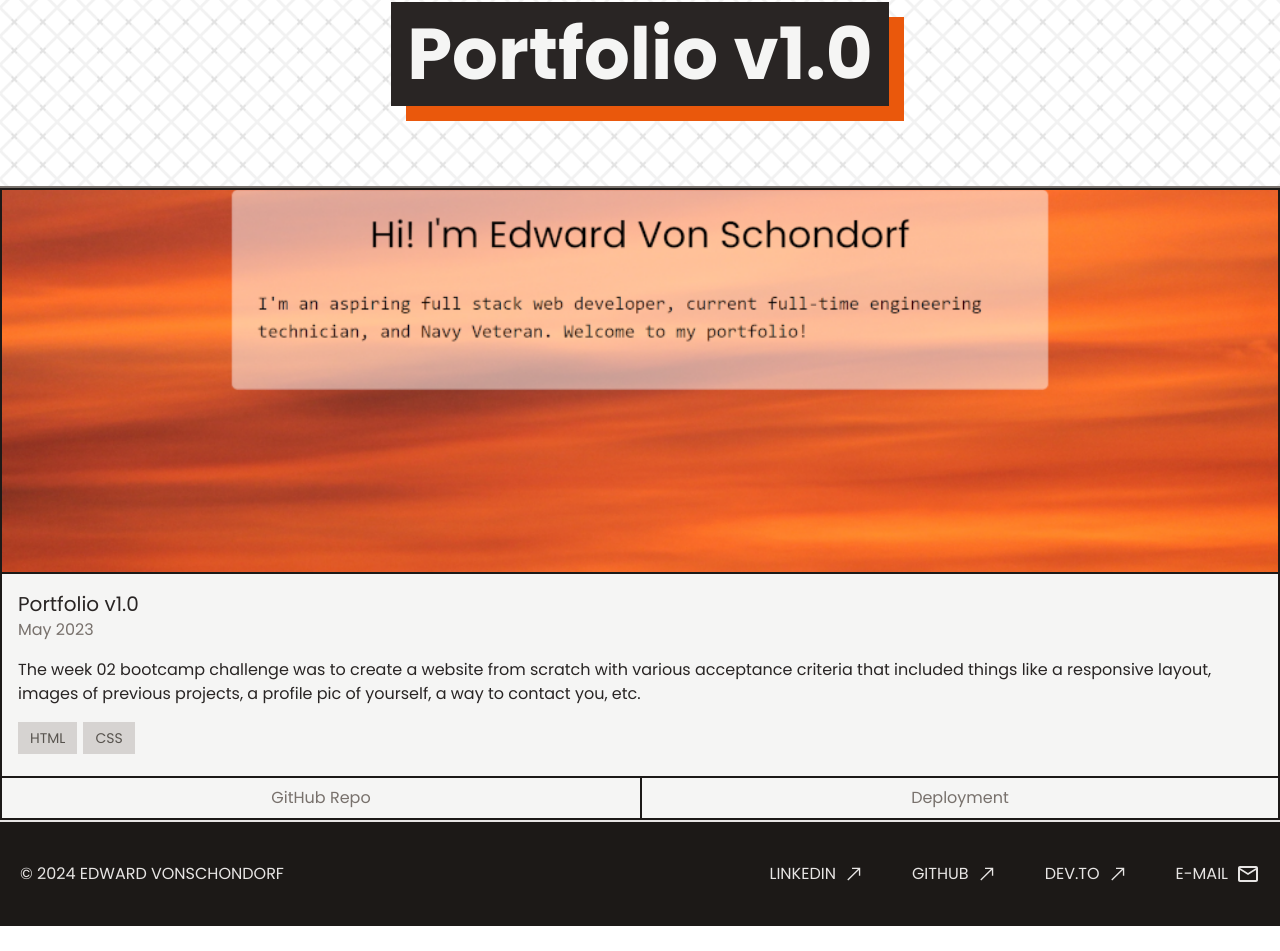
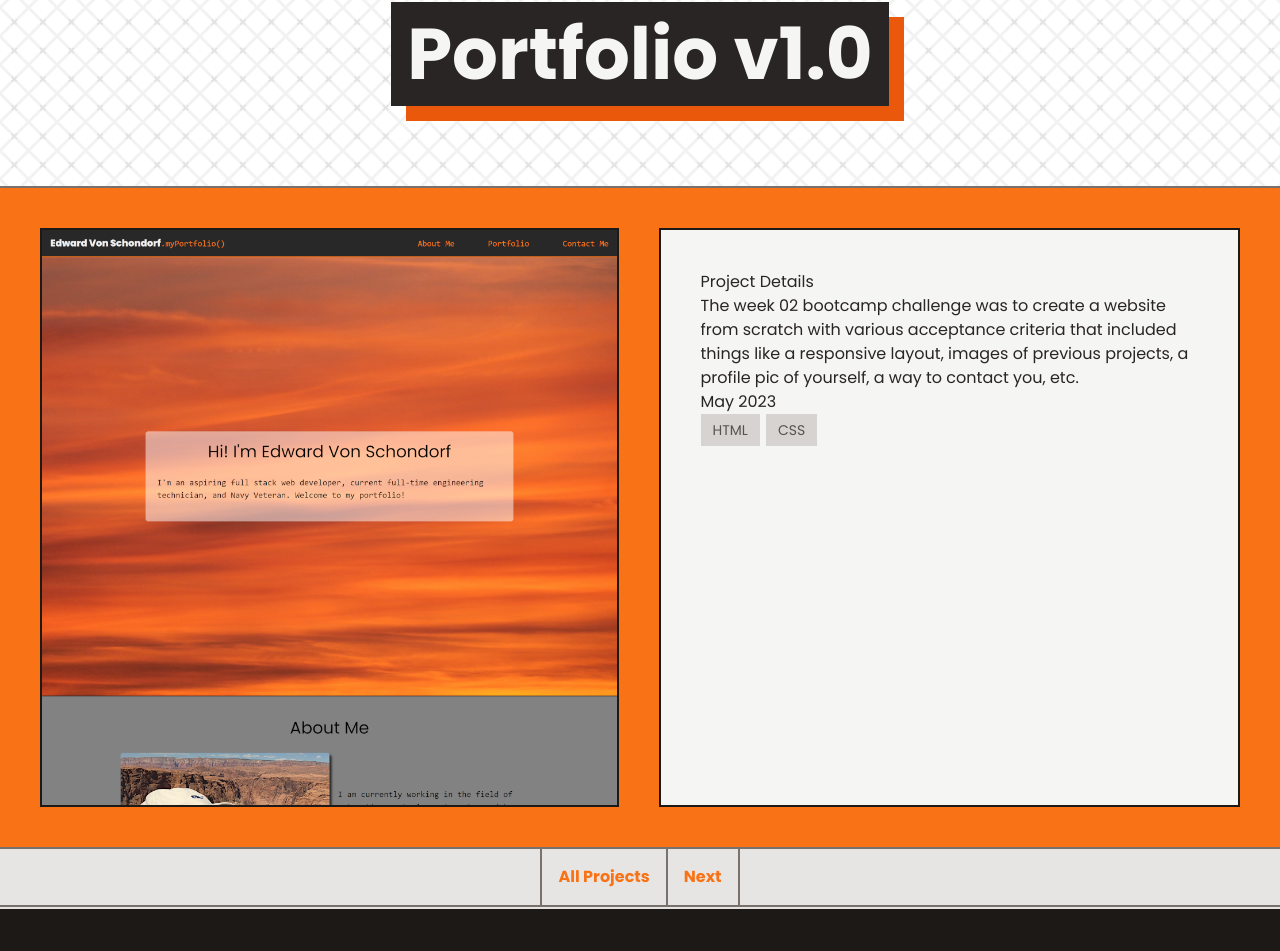
Before and after one commit to Torvec/portfolio-v2.5, a React (Vite) app: page /projects/projectDetails/1 in a window 1280 px wide. Shown: the part 136-1087 px from the top of the page. Before the commit the page ends 1062 px from the top, so only its background shows below. Built offline with nearby package versions, Linux system fonts and the light colour scheme.

Commit message:
Add working project details navigation and other small style changes

```diff
--- a/src/layout/components/Footer.jsx
+++ b/src/layout/components/Footer.jsx
@@ -7,7 +7,7 @@ export default function Footer() {
   };
 
   return (
-    <footer className="border-t-2 border-stone-200 flex flex-col md:flex-row items-center md:items-baseline md:justify-between gap-10 bg-stone-900 px-5 py-10 text-center font-sans md:ext-lg uppercase text-stone-200">
+    <footer className="border-t-2 border-stone-200 flex flex-col md:flex-row items-center md:items-baseline md:justify-between gap-10 bg-stone-900 px-2 lg:p-10 text-center font-sans md:ext-lg uppercase text-stone-200">
       <p>&copy; {getCurrentYear()} Edward Vonschondorf</p>
       <div className="flex justify-center gap-6 md:gap-12">
         <a
--- a/src/pages/home/ProjectsSection.jsx
+++ b/src/pages/home/ProjectsSection.jsx
@@ -1,28 +1,14 @@
-import ProjectList from "../projects/ProjectList";
+import ProjectsList from "../projects/ProjectsList";
 
 function ProjectsSection() {
   return (
     <section className="flex flex-col items-center border-t-2 border-stone-500 bg-orange-500 pt-20">
       <h2 className="mb-10 text-4xl font-bold md:text-6xl">Latest Projects</h2>
       <div className="p-6 lg:p-10">
-        <ProjectList />
+        <ProjectsList />
       </div>
     </section>
   );
 }
 
 export default ProjectsSection;
-
-/* CAROUSEL TEST */
-
-//   <section className="flex flex-col items-center bg-orange-500 pt-20">
-//   <h2 className="mb-10 text-4xl font-semibold uppercase md:text-6xl md:font-normal">
-//     Carousel Test
-//   </h2>
-//   <div className="container m-auto mb-10 px-5 xl:px-0">
-//     <EmblaCarousel />
-//   </div>
-//   <button className="mb-10 rounded-3xl border-2 border-stone-900 bg-stone-900 px-4 py-2 text-lg text-stone-50 transition-all duration-300 ease-in-out hover:rounded-full hover:border-stone-300 hover:bg-stone-700 hover:px-8">
-//     <RouterLink to={"/portfolio"}>All Projects</RouterLink>
-//   </button>
-// </section>
--- a/src/pages/projects/ProjectDetails.jsx
+++ b/src/pages/projects/ProjectDetails.jsx
@@ -1,20 +1,76 @@
-import { useParams } from "react-router-dom";
+import { useParams, Link } from "react-router-dom";
 import projectsData from "./projectsData.json";
 import PageHeader from "../../layout/components/PageHeader";
-import ProjectCard from "./ProjectCard";
-// import ProjectCard from "./ProjectCard";
 
 export default function ProjectDetails() {
   const { id } = useParams();
+  const nextId = Number(id) + 1;
+  const prevId = Number(id) - 1;
   const project = projectsData.find((project) => project.id === Number(id));
 
-  if(!project) {
+  if (!project) {
     return <div>Project not found!</div>; // TODO: Needs to throw an error that can be caught by the ErrorBoundary
   }
+
   return (
     <>
       <PageHeader>{project.title}</PageHeader>
-      <ProjectCard project={project} />
+      <section className="flex gap-10 bg-orange-500 p-2 lg:p-10">
+        <div className="w-1/2">
+          {project.image ? (
+            <img
+              src={`/assets/img/${project.image}`}
+              alt={project.title}
+              className="w-full border-2 border-stone-900"
+            />
+          ) : (
+            <p className="flex h-96 w-full items-center justify-center bg-stone-300 font-bold">
+              Image Not Available - Work In Progress
+            </p>
+          )}
+        </div>
+        <div className="w-1/2 border-2 border-stone-900 bg-stone-100 p-2 lg:p-10">
+          <h2>Project Details</h2>
+          <p>{project.description}</p>
+          <p>{project.dateCompleted}</p>
+          {/* Tech Stack */}
+          {project.techStack.map((tech, techIndex) => (
+            <span
+              className="mb-1.5 mr-1.5 inline-block bg-stone-300 px-3 py-1.5 text-sm text-stone-600"
+              key={techIndex}
+            >
+              {tech}
+            </span>
+          ))}
+        </div>
+      </section>
+      {/* PROJECTS NAVIGATION */}
+      <nav className="flex justify-center border-y-2 border-stone-500 bg-stone-200">
+        <div className="flex border-x-2 border-stone-500 font-bold text-orange-500">
+          {prevId < 1 ? null : (
+            <Link
+              to={`/projects/projectDetails/${prevId}`}
+              className="border-r-2 border-stone-500 p-4 transition-all duration-300 ease-in-out hover:bg-stone-300 hover:px-6"
+            >
+              Prev
+            </Link>
+          )}
+          <Link
+            to="/projects"
+            className="border-r-2 border-stone-500 p-4 transition-all duration-300 ease-in-out hover:bg-stone-300 hover:px-6"
+          >
+            All Projects
+          </Link>
+          {nextId > projectsData.length ? null : (
+            <Link
+              to={`/projects/projectDetails/${nextId}`}
+              className="p-4 transition-all duration-300 ease-in-out hover:bg-stone-300 hover:px-6"
+            >
+              Next
+            </Link>
+          )}
+        </div>
+      </nav>
     </>
   );
 }
--- a/src/pages/projects/ProjectList.jsx
+++ /dev/null
@@ -1,14 +0,0 @@
-// TODO: Add props so that it can be sorted in different ways
-
-import projectsData from "./projectsData";
-import ProjectCard from "./ProjectCard";
-
-export default function ProjectList() {
-  return (
-    <section className="grid grid-cols-1 gap-6 md:grid-cols-2 md:gap-12 lg:grid-cols-3">
-      {projectsData.map((project) => (
-        <ProjectCard key={project.id} project={project} />
-      ))}
-    </section>
-  );
-}
--- /dev/null
+++ b/src/pages/projects/ProjectsList.jsx
@@ -0,0 +1,28 @@
+// TODO: Add props so that it can be sorted in different ways
+
+import projectsData from "./projectsData";
+import ProjectCard from "./ProjectCard";
+
+export default function ProjectsList() {
+  return (
+    <section className="grid grid-cols-1 gap-6 md:grid-cols-2 md:gap-12 lg:grid-cols-3">
+      {projectsData.map((project) => (
+        <ProjectCard key={project.id} project={project} />
+      ))}
+    </section>
+  );
+}
+
+/* CAROUSEL TEST */
+
+//   <section className="flex flex-col items-center bg-orange-500 pt-20">
+//   <h2 className="mb-10 text-4xl font-semibold uppercase md:text-6xl md:font-normal">
+//     Carousel Test
+//   </h2>
+//   <div className="container m-auto mb-10 px-5 xl:px-0">
+//     <EmblaCarousel />
+//   </div>
+//   <button className="mb-10 rounded-3xl border-2 border-stone-900 bg-stone-900 px-4 py-2 text-lg text-stone-50 transition-all duration-300 ease-in-out hover:rounded-full hover:border-stone-300 hover:bg-stone-700 hover:px-8">
+//     <RouterLink to={"/portfolio"}>All Projects</RouterLink>
+//   </button>
+// </section>
--- a/src/pages/projects/index.jsx
+++ b/src/pages/projects/index.jsx
@@ -1,4 +1,4 @@
-import ProjectList from "./ProjectList";
+import ProjectsList from "./ProjectsList";
 import PageHeader from "../../layout/components/PageHeader";
 
 export default function Projects() {
@@ -7,7 +7,7 @@ export default function Projects() {
       <PageHeader>Projects</PageHeader>
       <section className="bg-orange-500">
         <div className="p-6 lg:p-10">
-          <ProjectList />
+          <ProjectsList />
         </div>
       </section>
     </>
--- a/src/pages/projects/projectsData.json
+++ b/src/pages/projects/projectsData.json
@@ -7,6 +7,7 @@
     "repository": "https://github.com/Torvec/portfolio_v1",
     "deployment": "https://torvec.github.io/portfolio_v1/",
     "techStack": ["HTML", "CSS"],
+    "status": "Completed",
     "dateCompleted": "May 2023"
   },
   {
@@ -26,6 +27,7 @@
       "CheapShark API",
       "Gamepower Free Games API"
     ],
+    "status": "Completed",
     "dateCompleted": "June 2023"
   },
   {
@@ -48,6 +50,7 @@
       "Dragula",
       "Socket IO"
     ],
+    "status": "Completed",
     "dateCompleted": "August 2023"
   },
   {
@@ -58,6 +61,7 @@
     "repository": "https://github.com/Torvec/portfolio_v2",
     "deployment": "https://torvec.github.io/portfolio_v2/",
     "techStack": ["React", "React Router", "Vite", "Tailwind CSS"],
+    "status": "Completed",
     "dateCompleted": "October 2023"
   },
   {
@@ -86,6 +90,7 @@
       "JWT",
       "Socket IO"
     ],
+    "status": "Completed",
     "dateCompleted": "October 2023"
   },
   {
@@ -130,7 +135,8 @@
       "Redux",
       "MERN Stack"
     ],
-    "dateCompleted": "Under Development"
+    "status": "Under Development",
+    "dateCompleted": null
   },
   {
     "id": 7,
@@ -140,7 +146,8 @@
     "repository": "https://github.com/Torvec/portfolio_v2",
     "deployment": "https://edward-vonschondorf.dev/",
     "techStack": ["React", "React Router", "Vite", "Tailwind CSS"],
-    "dateCompleted": "Under Development"
+    "status": "Under Development",
+    "dateCompleted": null
   },
   {
     "id": 8,
@@ -150,7 +157,8 @@
     "repository": "https://github.com/Torvec/multitask-tit",
     "deployment": "https://github.com/Torvec/multitask-tit",
     "techStack": ["NextJS", "Tailwind CSS", "Typescript"],
-    "dateCompleted": "Under Development"
+    "status": "Under Development",
+    "dateCompleted": null
   },
   {
     "id": 9,
@@ -160,7 +168,8 @@
     "repository": "https://github.com/Torvec/hype-your-event",
     "deployment": "https://github.com/Torvec/hype-your-event",
     "techStack": ["NextJS", "Tailwind CSS", "Typescript"],
-    "dateCompleted": "Under Development"
+    "status": "Under Development",
+    "dateCompleted": null
   },
   {
     "id": 10,
@@ -179,6 +188,7 @@
       "Apollo Server",
       "Heroku"
     ],
-    "dateCompleted": "Under Development"
+    "status": "Under Development",
+    "dateCompleted": null
   }
 ]
```
Also changed, not shown: src/pages/projects/EmblaCarousel.jsx (renamed from src/pages/home/EmblaCarousel.jsx).
